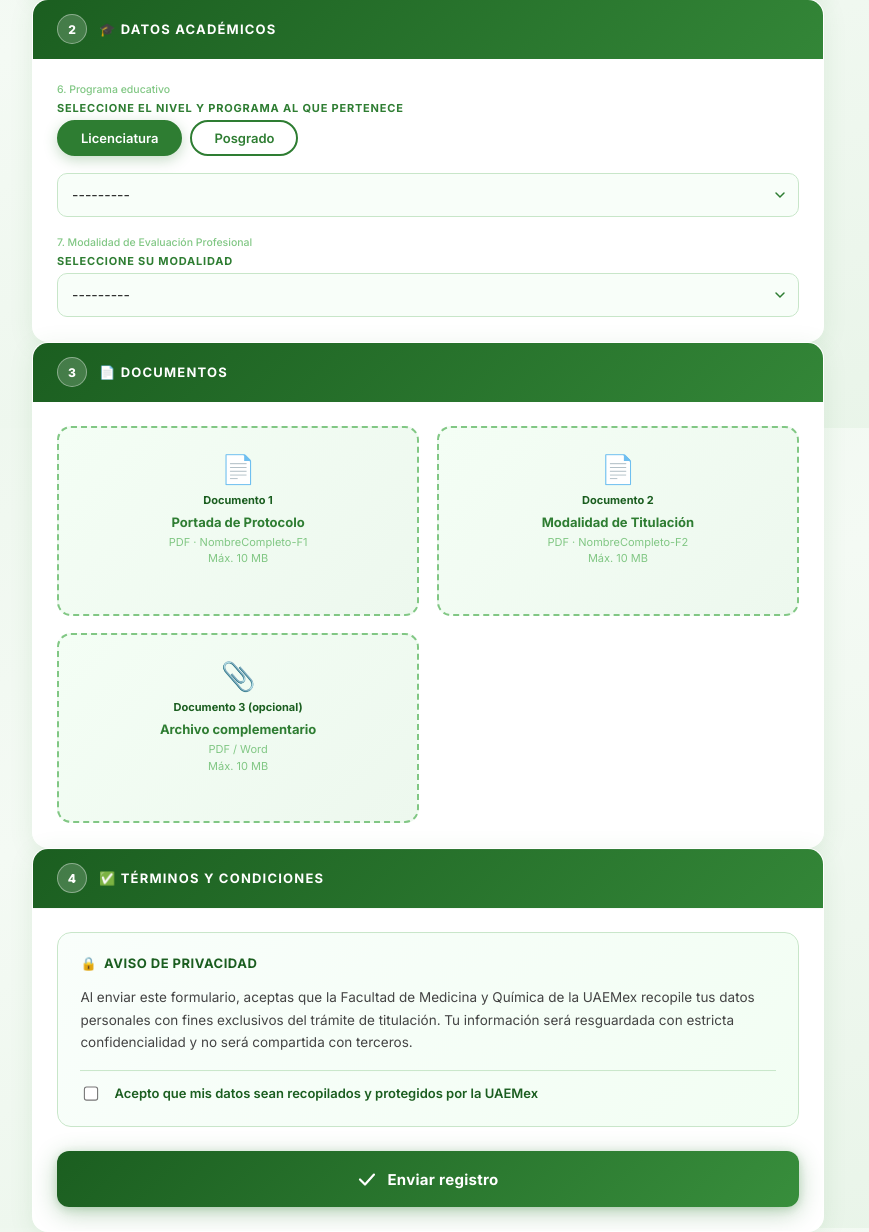
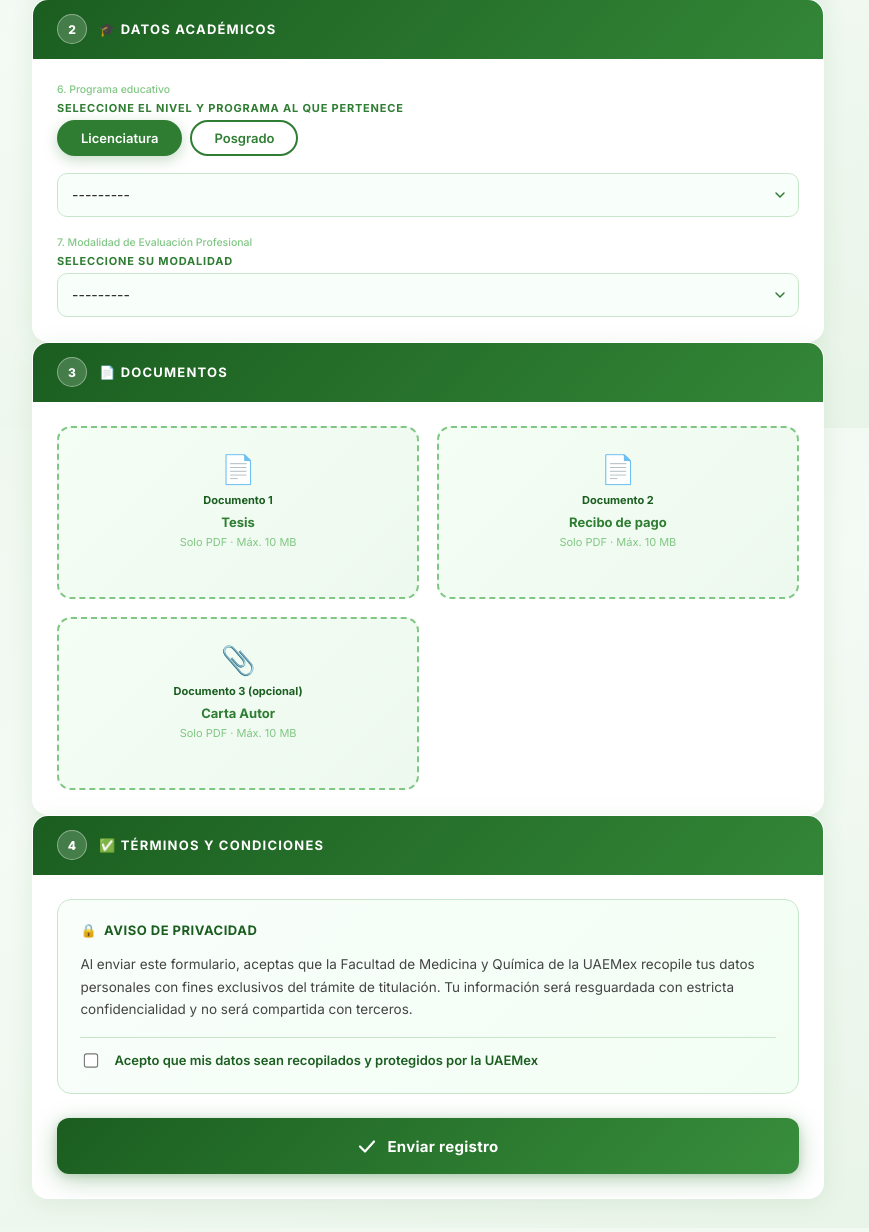
Before and after one commit to Alejandro-ecm/sistema-alumnos-uaemex, a Django app: page /medicina/ in a window 1280 px wide. Shown: the part 1172-2404 px from the top of the page, without its empty margins (212-1081 px from the left). Run offline with Django 5.2, Linux system fonts and the light colour scheme.

Commit message:
Etiquetas de documentos por facultad, solo PDF

```diff
--- a/alumnos/forms.py
+++ b/alumnos/forms.py
@@ -19,7 +19,7 @@ class AlumnoForm(forms.ModelForm):
             'domicilio': forms.TextInput(attrs={'placeholder': 'Calle, colonia, municipio, C.P.'}),
             'carrera': forms.Select(),
             'modalidad': forms.Select(),
-            'documento1': forms.ClearableFileInput(),
-            'documento2': forms.ClearableFileInput(),
-            'documento3': forms.ClearableFileInput(),
+            'documento1': forms.ClearableFileInput(attrs={'accept': 'application/pdf'}),
+            'documento2': forms.ClearableFileInput(attrs={'accept': 'application/pdf'}),
+            'documento3': forms.ClearableFileInput(attrs={'accept': 'application/pdf'}),
         }
--- a/alumnos/templates/alumnos/registro.html
+++ b/alumnos/templates/alumnos/registro.html
@@ -818,8 +818,12 @@ body {
                             {{ form.documento1 }}
                             <div class="file-zone-icon">📄</div>
                             <div class="file-zone-num">Documento 1</div>
-                            <div class="file-zone-label">Portada de Protocolo</div>
-                            <div class="file-zone-hint">PDF · NombreCompleto-F1<br>Máx. 10 MB</div>
+                            {% if facultad == 'QUIMICA' %}
+                            <div class="file-zone-label">Recibo de pago</div>
+                            {% else %}
+                            <div class="file-zone-label">Tesis</div>
+                            {% endif %}
+                            <div class="file-zone-hint">Solo PDF · Máx. 10 MB</div>
                             <div class="file-zone-name" id="fname1"></div>
                         </div>
                         {{ form.documento1.errors }}
@@ -829,8 +833,12 @@ body {
                             {{ form.documento2 }}
                             <div class="file-zone-icon">📄</div>
                             <div class="file-zone-num">Documento 2</div>
-                            <div class="file-zone-label">Modalidad de Titulación</div>
-                            <div class="file-zone-hint">PDF · NombreCompleto-F2<br>Máx. 10 MB</div>
+                            {% if facultad == 'QUIMICA' %}
+                            <div class="file-zone-label">Tesis</div>
+                            {% else %}
+                            <div class="file-zone-label">Recibo de pago</div>
+                            {% endif %}
+                            <div class="file-zone-hint">Solo PDF · Máx. 10 MB</div>
                             <div class="file-zone-name" id="fname2"></div>
                         </div>
                         {{ form.documento2.errors }}
@@ -841,8 +849,8 @@ body {
                             {{ form.documento3 }}
                             <div class="file-zone-icon">📎</div>
                             <div class="file-zone-num">Documento 3 (opcional)</div>
-                            <div class="file-zone-label">Archivo complementario</div>
-                            <div class="file-zone-hint">PDF / Word<br>Máx. 10 MB</div>
+                            <div class="file-zone-label">Carta Autor</div>
+                            <div class="file-zone-hint">Solo PDF · Máx. 10 MB</div>
                             <div class="file-zone-name" id="fname3"></div>
                         </div>
                         {{ form.documento3.errors }}
```
